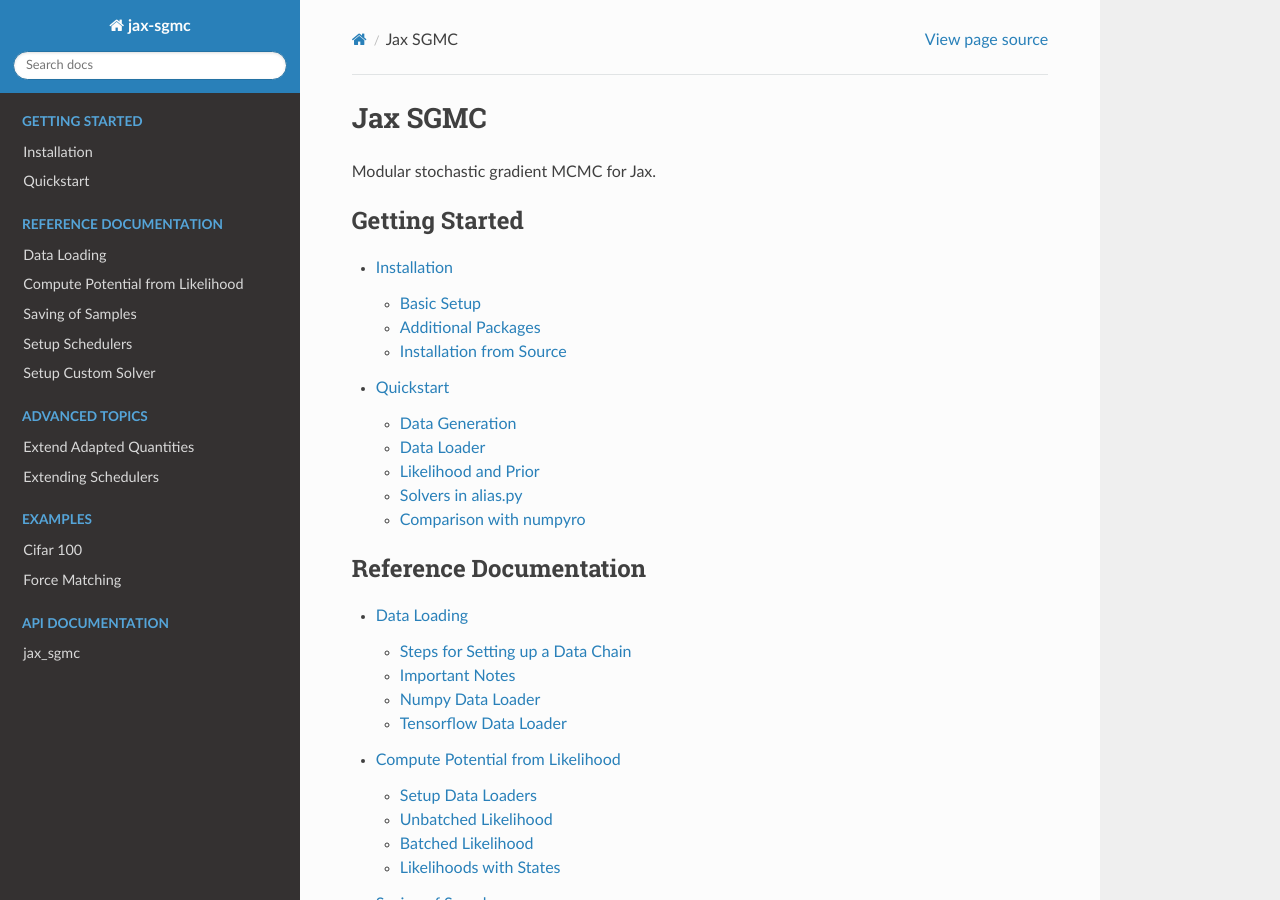
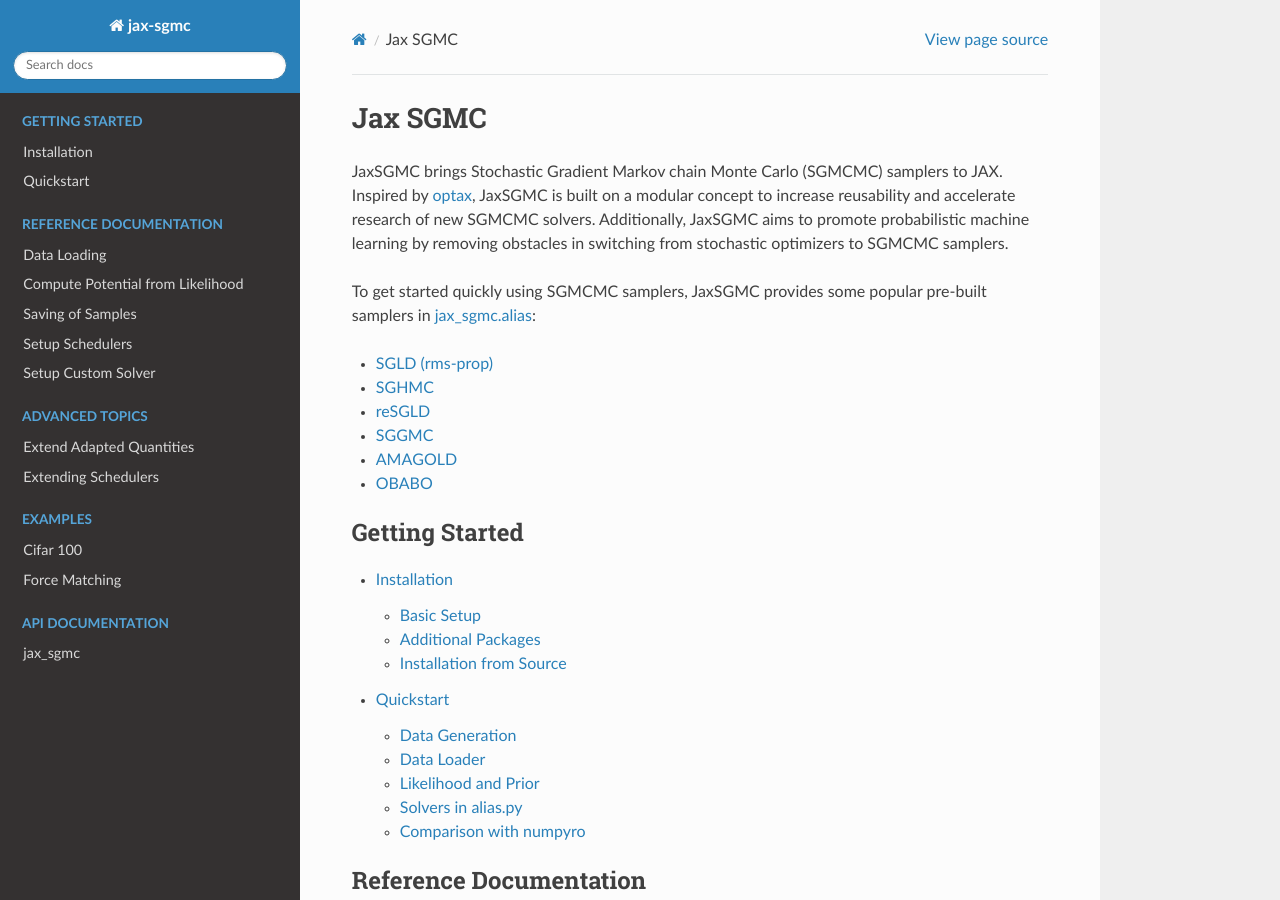
Before and after one commit to tummfm/jax-sgmc, a Sphinx documentation site: the page built from docs/index.rst, in a window 1280 px wide and 900 px high. Built offline with Sphinx 7.4.7 and the Read the Docs theme 2.0.0, drawn with Linux system fonts in a browser that asks for light colours.

Commit message:
Added introduction section to documentation

```diff
--- a/docs/index.rst
+++ b/docs/index.rst
@@ -1,7 +1,17 @@
 Jax SGMC
 ========
 
-Modular stochastic gradient MCMC for Jax.
+JaxSGMC brings Stochastic Gradient Markov chain Monte Carlo (SGMCMC) samplers to JAX. Inspired by `optax <https://github.com/deepmind/optax>`_, JaxSGMC is built on a modular concept to increase reusability and accelerate research of new SGMCMC solvers. Additionally, JaxSGMC aims to promote probabilistic machine learning by removing obstacles in switching from stochastic optimizers to SGMCMC samplers.
+
+
+To get started quickly using SGMCMC samplers, JaxSGMC provides some popular pre-built samplers in :doc:`./api/jax_sgmc.alias`:
+
+- `SGLD (rms-prop) <https://arxiv.org/abs/1512.07666>`_
+- `SGHMC <https://arxiv.org/abs/1402.4102>`_
+- `reSGLD <https://arxiv.org/abs/2008.05367v3>`_
+- `SGGMC <https://arxiv.org/abs/2102.01691>`_
+- `AMAGOLD <https://arxiv.org/abs/2003.00193>`_
+- `OBABO <https://arxiv.org/abs/2102.01691>`_
 
 
 .. toctree::
```
Also changed, not shown: docs/quickstart.md (+3 -3 lines).
